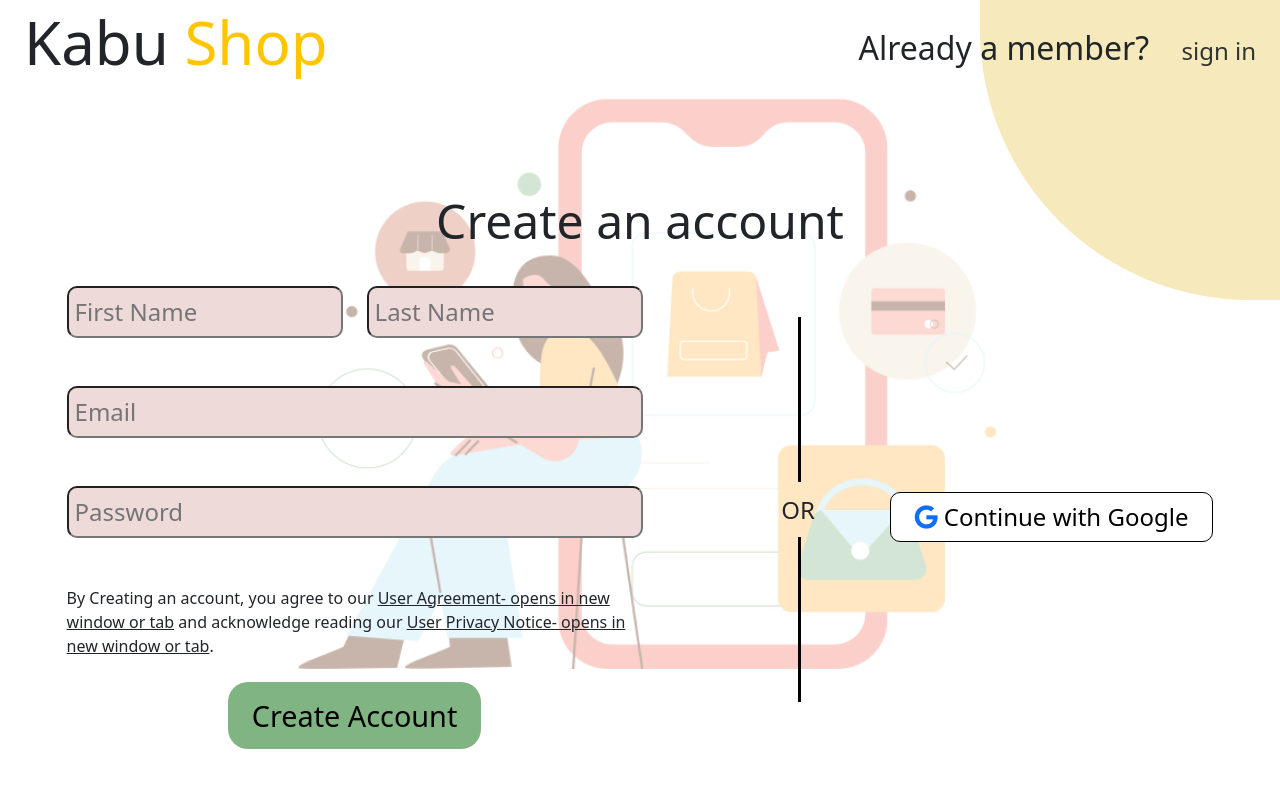
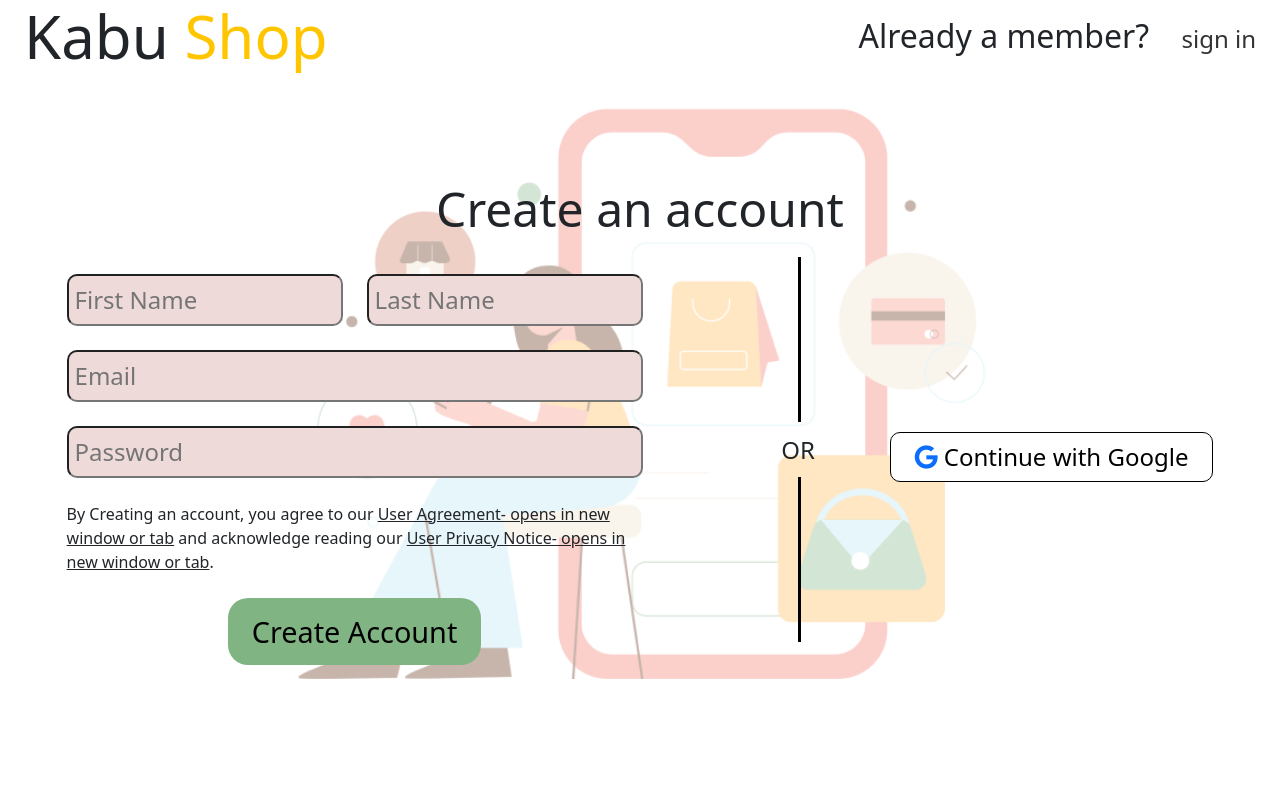
Before and after one commit to DSCKabarak/ComradeMarketPlace, a React (Create React App) app in the folder front-end/: page /login in a window 1280 px wide. Shown: the top 788 px of the page. Built offline with nearby package versions, Linux system fonts and the light colour scheme.

Commit message:
store user's info using sessionStorage

```diff
--- a/front-end/src/components/Login/Login.js
+++ b/front-end/src/components/Login/Login.js
@@ -1,12 +1,12 @@
 import React, { useState } from "react";
-import { Navigate } from "react-router-dom";
+import { useNavigate } from "react-router-dom";
 import bgImage from "../../assets/login-page-bg.png";
 import "./login.css";
 import Modal from 'react-bootstrap/Modal';
 
+const Login = () => {
 
-
-const Login = (props) => {
+   const navigate = useNavigate();
 
    const [loginFormData, setLoginFormData] = useState({
       email: "",
@@ -54,13 +54,21 @@ const Login = (props) => {
             'Content-Type': 'application/json'
          }
       })
-         .then(res => res.json())
-         .then(data => {
-            console.log(data);
-            props.login();
-            return <Navigate to="/products" replace />
+         .then(res => {
+            if (!res.ok) {
+               throw new Error("Error authenticating")
+            }
+            return res.json()
          })
-         .catch(err => console.log(err))
+         .then((data) => {
+            sessionStorage.setItem('user', JSON.stringify(data))
+            navigate("/")
+         })
+         .catch(err => {
+            console.log("Error ", err)
+            sessionStorage.setItem('user', null)
+            navigate("/login")
+         })
    }
 
    function handleOnSubmit(e) {
@@ -75,9 +83,9 @@ const Login = (props) => {
       })
          .then(res => res.json())
          .then(data => {
-            console.log(data);
+            console.log(data)
          })
-         .catch(err => console.log(err))
+         .catch(err => console.log("Err", err))
    }
 
    return (
@@ -111,12 +119,13 @@ const Login = (props) => {
             backgroundImage: `url(${bgImage})`,
             backgroundRepeat: "no-repeat",
             backgroundSize: "60% auto",
-            backgroundPosition: "right 50% top 40%"
+            backgroundPosition: "right 50% top 40%",
+            minHeight: "100vh",
          }}>
             <section className="login-page__header">
 
                <h1>Kabu <span id="login-page__shop">Shop</span></h1>
-               <p>Already a member? <span id="login-page__sign-in-link" onClick={handleShow} >sign in</span></p>
+               <p><span className="d-none d-md-inline">Already a member? </span> <span id="login-page__sign-in-link" onClick={handleShow} >sign in</span></p>
             </section >
 
 
@@ -125,11 +134,11 @@ const Login = (props) => {
 
                <form onSubmit={handleOnSubmit} className="login-page__form">
                   <div className="login-page__form-names">
-                     <input type="text" name="first_name" id="first_name" placeholder="First Name" value={registerFormData.first_name} onChange={handleOnChange} className="login-page__form-input" />
-                     <input type="text" name="last_name" id="last_name" placeholder="Last Name" value={registerFormData.last_name} onChange={handleOnChange} className="login-page__form-input" />
+                     <input type="text" name="first_name" id="first_name" placeholder="First Name" value={registerFormData.first_name} onChange={handleOnChange} className="mb-3 mb-md-6 login-page__form-input" />
+                     <input type="text" name="last_name" id="last_name" placeholder="Last Name" value={registerFormData.last_name} onChange={handleOnChange} className="mb-3 mb-md-6 login-page__form-input" />
                   </div>
-                  <input type="email" name="email" id="email" placeholder="Email" value={registerFormData.email} onChange={handleOnChange} className="login-page__form-input" />
-                  <input type="password" name="password" id="password" placeholder="Password" value={registerFormData.password} onChange={handleOnChange} className="login-page__form-input" />
+                  <input type="email" name="email" id="email" placeholder="Email" value={registerFormData.email} onChange={handleOnChange} className="mb-3 mb-md-6 login-page__form-input" />
+                  <input type="password" name="password" id="password" placeholder="Password" value={registerFormData.password} onChange={handleOnChange} className="mb-3 mb-md-6 login-page__form-input" />
 
                   <p className="d-none d-md-block login-page__policy">
                      By Creating an account, you agree to our <span className="login-page__user-agreement">User Agreement- opens in new window
--- a/front-end/src/components/Login/login.css
+++ b/front-end/src/components/Login/login.css
@@ -1,5 +1,4 @@
-/* Login Component Styles */
-.login-page {
+Login Component Styles .login-page {
 	min-width: 100vh;
 	z-index: 1;
 	position: relative;
@@ -33,14 +32,14 @@
 
 .login-page__header > p {
 	font-size: xx-large;
-   padding-top: 1rem;
+	padding-top: 0.5rem;
 }
 
 #login-page__shop {
-   color: #FFC600;
+	color: #ffc600;
 }
 
-#login-page__sign-in-link{
+#login-page__sign-in-link {
 	text-decoration: none;
 	font-size: x-large;
 	color: #333;
@@ -57,7 +56,7 @@
 	margin: auto;
 }
 
-.login-page__form-names{
+.login-page__form-names {
 	width: 90%;
 	display: flex;
 	flex-flow: row;
@@ -68,8 +67,7 @@
 .login-page__form-input {
 	display: block;
 	width: 90%;
-   margin-bottom: 2rem;
-   background-color: #EFDADA;
+	background-color: #efdada;
 	padding: 0.25rem;
 	border-radius: 10px;
 }
@@ -83,22 +81,21 @@
 	text-decoration: underline;
 }
 
-.login-page__btn-div{
+.login-page__btn-div {
 	width: 90%;
 	display: flex;
 	justify-content: center;
 }
 
-.login-page__button{
+.login-page__button {
 	padding: 0.5rem 1rem;
 	font-size: larger;
 	border-radius: 20px;
 	border: none;
-   background-color: #80B483;
-   margin-bottom: 1rem;
+	background-color: #80b483;
 }
 
-.login-page__oauth{
+.login-page__oauth {
 	display: flex;
 	flex-flow: column;
 	align-items: flex-start;
@@ -106,7 +103,8 @@
 	margin: auto;
 }
 
-.login-page__oauth-google:hover, #login-page__sign-in-link{
+.login-page__oauth-google:hover,
+#login-page__sign-in-link {
 	cursor: pointer;
 }
 
@@ -159,13 +157,16 @@
 
 /* modal styles */
 
-
 .modal__header {
-   background-color: #EFDADA;
+	background-color: #efdada;
 	font-size: medium;
 }
 
 @media screen and (max-width: 576px) {
+	.login-page__header {
+		margin-bottom: 1rem;
+	}
+
 	.login-page__body {
 		display: flex;
 		flex-flow: column;
@@ -178,16 +179,19 @@
 
 	.login-page__or {
 		height: 0;
-      padding: 0 0 2rem;
-
+		padding: 0 0 0.5rem;
 	}
 
-   .login-page__or:after, .login-page__or:before {
+	.login-page__or:after,
+	.login-page__or:before {
 		display: none;
 		padding: 0;
 	}
 
-   .login-page__form-names, .login-page__btn-div, .login-page__form-input, .login-page__policy {
+	.login-page__form-names,
+	.login-page__btn-div,
+	.login-page__form-input,
+	.login-page__policy {
 		width: 100%;
 	}
 }
```
Lines whose indentation alone changed are shown as unchanged.
